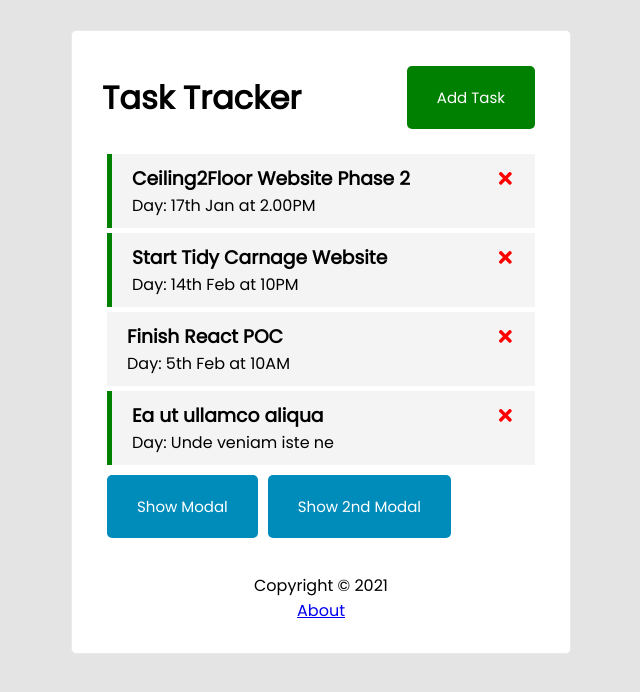
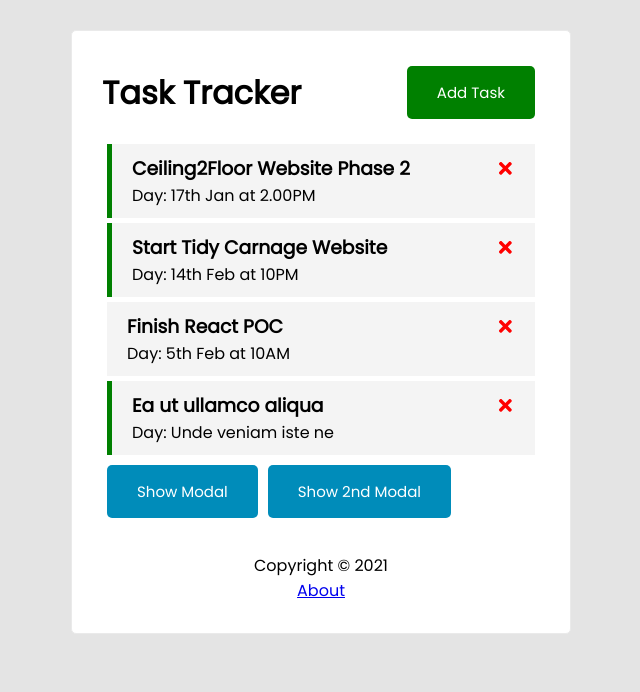
Before and after one commit to andrew22k/storybook-chromatic, a React (Create React App) app: page / in a window 1280 px wide. Shown: the top 692 px of the page, without its empty margins (319-959 px from the left). Built offline with nearby package versions, Linux system fonts and the light colour scheme; data requests are answered from the project's data file.

Commit message:
changed padding on button

```diff
--- a/src/components/BIPButton/BIPButton.css
+++ b/src/components/BIPButton/BIPButton.css
@@ -2,7 +2,7 @@
     display: inline-block;
     color: #fff;
     border: none;
-    padding: 20px 30px;
+    padding: 15px 30px;
     margin: 5px;
     border-radius: 5px;
     cursor: pointer;
```
